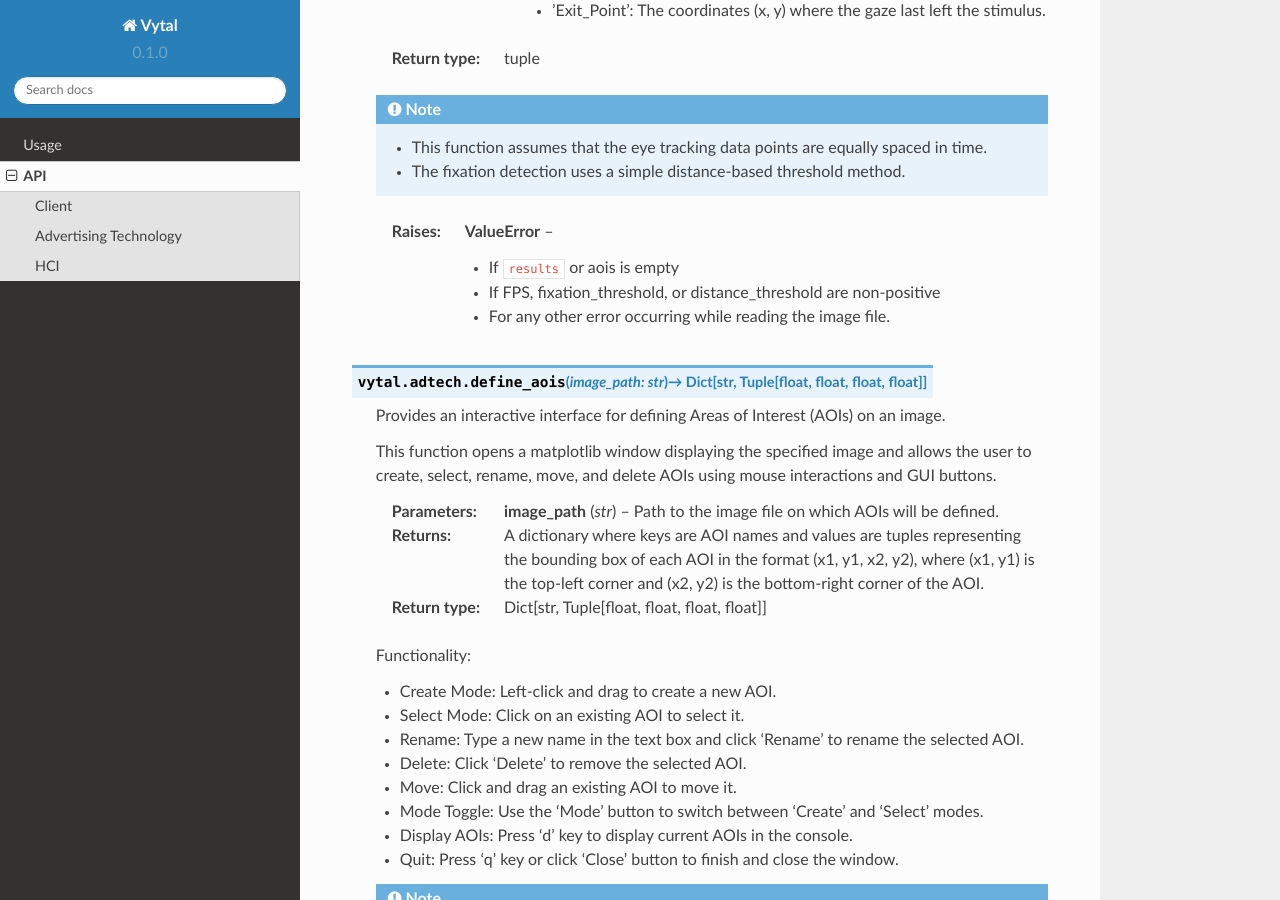
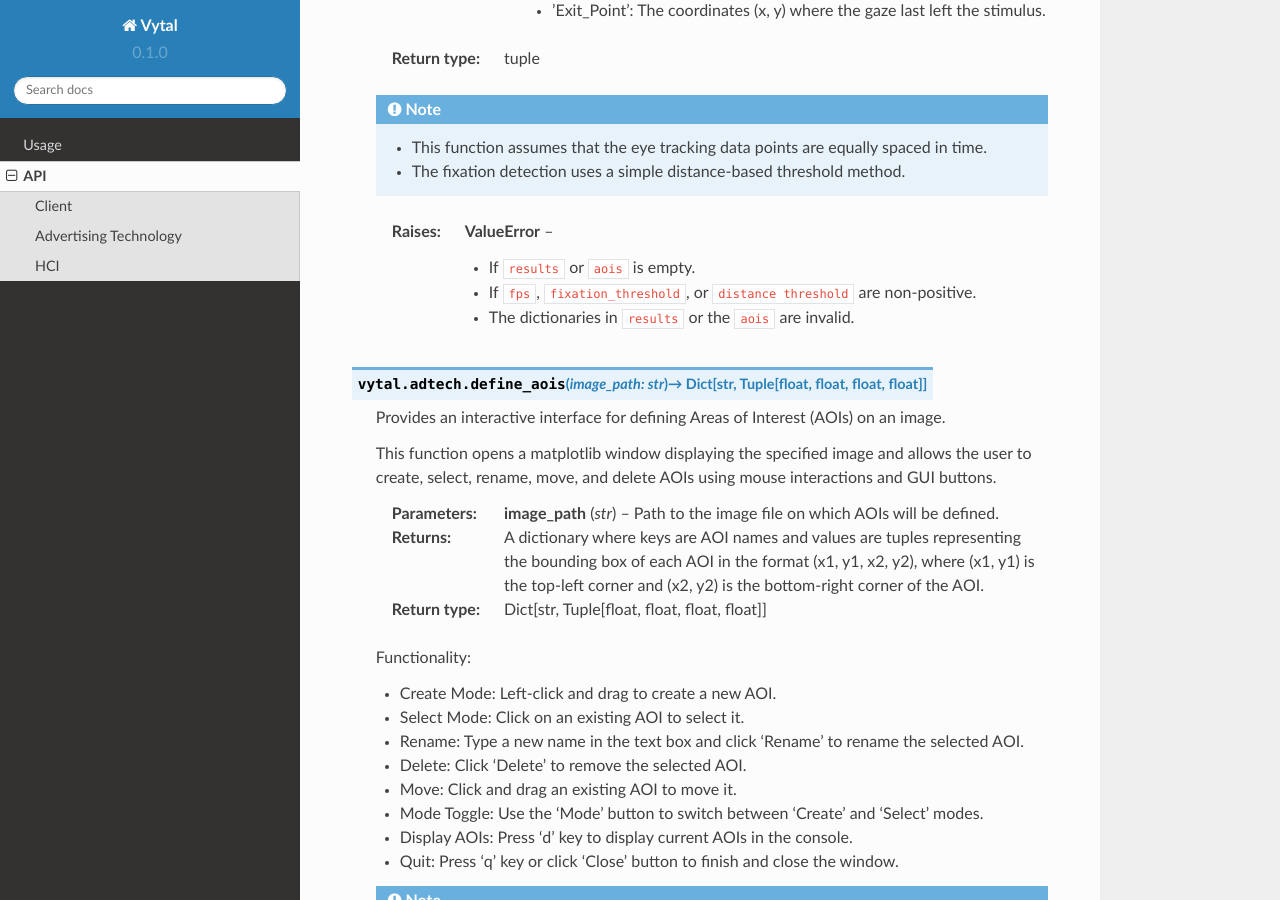
Before and after one commit to anantk2006/vytal, a Sphinx documentation site: the page built from docs/source/api.rst, in a window 1280 px wide and 900 px high, scrolled down 3079 px. Built offline with Sphinx 7.4.7 and the Read the Docs theme 2.0.0, drawn with Linux system fonts in a browser that asks for light colours; some of the changed text lies outside the part shown.

```diff
--- a/docs/source/api.rst
+++ b/docs/source/api.rst
@@ -143,9 +143,9 @@ Advertising Technology
       - The fixation detection uses a simple distance-based threshold method.
 
    :raises ValueError:
-      - If ``results`` or aois is empty
-      - If FPS, fixation_threshold, or distance_threshold are non-positive
-      - For any other error occurring while reading the image file.
+      - If ``results`` or ``aois`` is empty.
+      - If ``fps``, ``fixation_threshold``, or ``distance threshold`` are non-positive.
+      - The dictionaries in ``results`` or the ``aois`` are invalid.
 
 .. py:function:: define_aois(image_path: str) -> Dict[str, Tuple[float, float, float, float]]
    :module: vytal.adtech
@@ -287,9 +287,11 @@ Advertising Technology
       - The function assumes that the AOIs and gaze coordinates use the same coordinate system.
       - The choice of test should be based on the nature of your data and experimental design.
 
-   :raises ValueError: If an invalid test type is specified.
+   :raises ValueError:
+      - If ``group1_results``, ``group2_results``, or ``aois`` is empty.
+      - If an invalid test type is used.
 
-.. py:function:: export_metrics_to_csv(aoi_metrics, general_metrics, filename)
+.. py:function:: export_metrics_to_csv(aoi_metrics: Dict[str, Dict[str, float]], general_metrics: Dict[str, float], filename: str)
    :module: vytal.adtech
    :noindex:
 
@@ -327,6 +329,9 @@ Advertising Technology
       - The function uses the csv module to ensure proper CSV formatting.
 
    :raises IOError: If there's an error writing to the file (e.g., permission denied, disk full).
+   :raises ValueError:
+      - If ``aoi_metrics`` or ``general_metrics`` is not a dictionary.
+      - Filename is not a csv.
 
 HCI
 ---------
```
